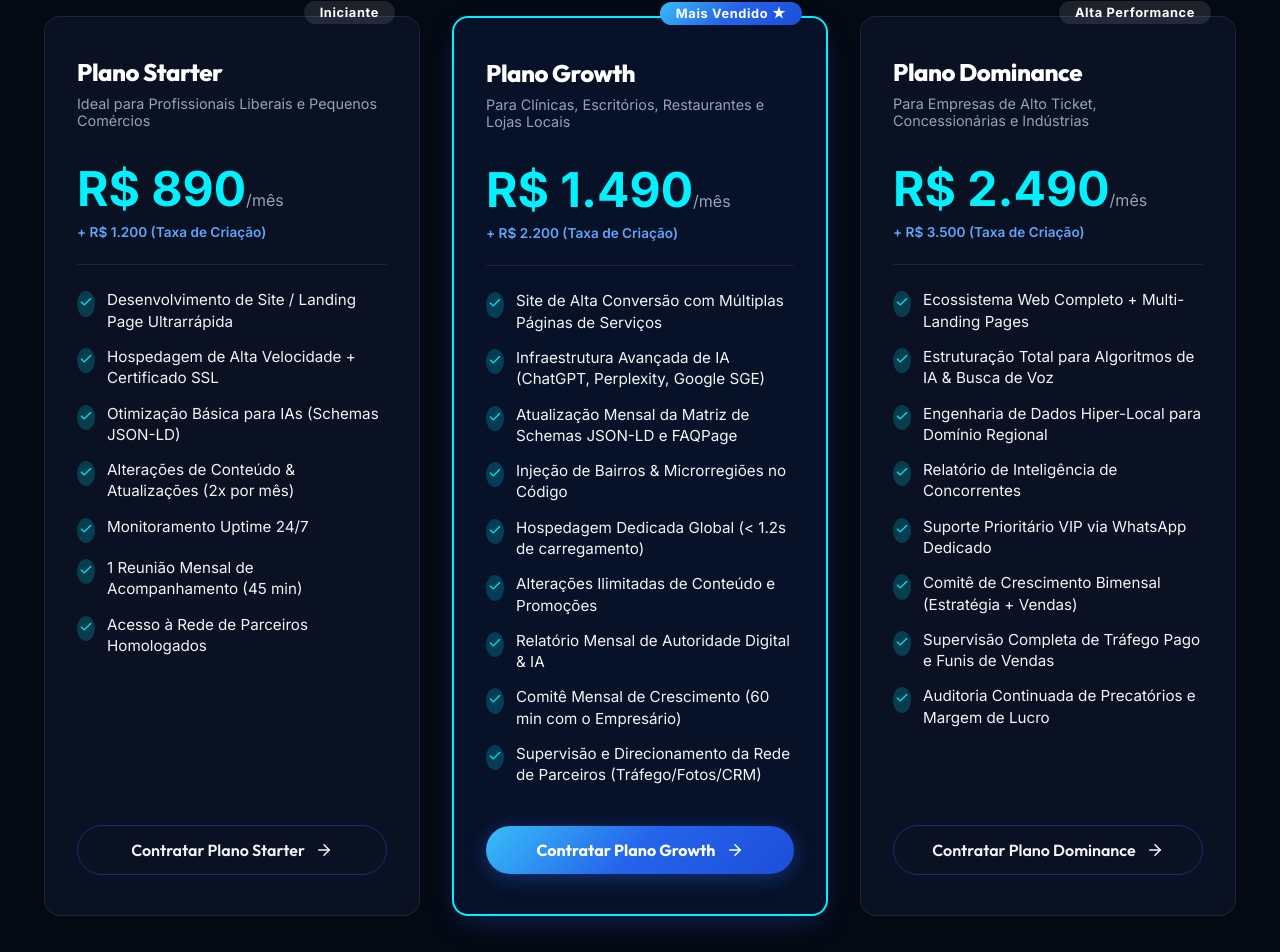
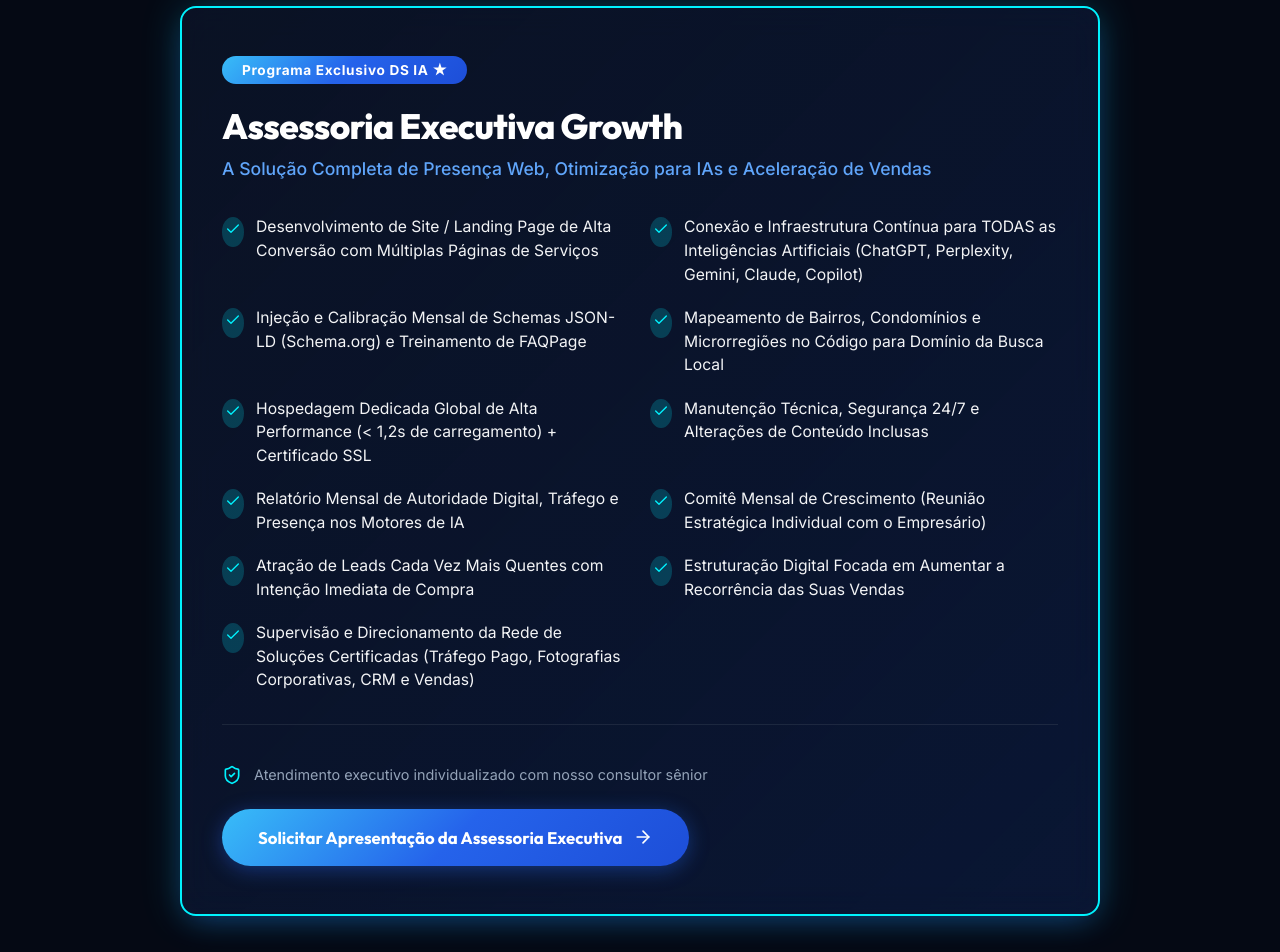
Before and after one commit to solau/nexus-consultoria-digital, a Next.js app: page / in a window 1280 px wide. Shown: the part 5638-6590 px from the top of the page. Built offline with nearby package versions, Linux system fonts and the light colour scheme.

Commit message:
feat: exibicao exclusiva da Assessoria Executiva Growth sem exibicao publica de precos

```diff
--- a/app/components/MonthlyPlans.jsx
+++ b/app/components/MonthlyPlans.jsx
@@ -1,93 +1,98 @@
 "use client";
 
 import { monthlyPackages } from "../data/monthlyPackages";
-import { Check, ArrowRight, Star } from "lucide-react";
+import { Check, ArrowRight, Star, Cpu, ShieldCheck, Zap, Flame, RefreshCw } from "lucide-react";
 
 export default function MonthlyPlans({ onOpenModal }) {
+  const growthPlan = monthlyPackages[0];
+
   return (
     <section id="planos" className="section-padding" style={{ position: "relative" }}>
       <div className="container">
 
-        <div style={{ textAlign: "center", maxWidth: "800px", margin: "0 auto 60px auto" }}>
+        <div style={{ textAlign: "center", maxWidth: "800px", margin: "0 auto 50px auto" }}>
           <div className="badge-blue">
-            <Star size={16} /> Planos Mensais Recorrentes DS IA
+            <Star size={16} /> Acompanhamento Executivo Contínuo
           </div>
           <h2 style={{ fontSize: "2.5rem", fontWeight: 800, marginBottom: "16px" }}>
-            Investimento Transparente em <span className="cyan-text">Tecnologia & IA</span>
+            A Solução Definitiva de <span className="cyan-text">Tecnologia & Aceleração</span>
           </h2>
           <p style={{ color: "var(--text-muted)", fontSize: "1.1rem" }}>
-            Desenvolvimento do site, hospedagem de alta velocidade, infraestrutura contínua de IA e acompanhamento executivo.
+            Tudo o que a sua empresa precisa para dominar as buscas de IA, atrair leads quentes e aumentar a recorrência de vendas em um único programa de assessoria.
           </p>
         </div>
 
-        <div className="grid-3" style={{ alignItems: "stretch" }}>
-          {monthlyPackages.map((pkg) => (
+        <div style={{ maxWidth: "920px", margin: "0 auto" }}>
+
           <div
-              key={pkg.id}
             className="glass-card"
             style={{
-                padding: "40px 32px",
-                display: "flex",
-                flexDirection: "column",
-                position: "relative",
-                border: pkg.highlight ? "2px solid var(--blue-cyan)" : "1px solid var(--border-glass)",
-                background: pkg.highlight ? "rgba(37, 99, 235, 0.1)" : "var(--bg-glass)",
-                boxShadow: pkg.highlight ? "var(--shadow-blue)" : "none"
+              padding: "48px 40px",
+              border: "2px solid var(--blue-cyan)",
+              background: "linear-gradient(135deg, rgba(11, 19, 38, 0.9) 0%, rgba(37, 99, 235, 0.15) 100%)",
+              boxShadow: "var(--shadow-blue), 0 0 40px rgba(0, 242, 254, 0.2)",
+              position: "relative"
             }}
           >
-              {pkg.badge && (
+
             <div style={{
-                  position: "absolute",
-                  top: "-16px",
-                  right: "24px",
-                  background: pkg.highlight ? "var(--blue-gradient)" : "rgba(255,255,255,0.1)",
+              display: "inline-flex",
+              alignItems: "center",
+              gap: "8px",
+              background: "var(--blue-gradient)",
               color: "#ffffff",
-                  padding: "4px 16px",
+              padding: "6px 20px",
               borderRadius: "var(--radius-full)",
-                  fontSize: "0.8rem",
+              fontSize: "0.85rem",
               fontWeight: 800,
-                  letterSpacing: "0.05em"
+              letterSpacing: "0.05em",
+              marginBottom: "20px"
             }}>
-                  {pkg.badge}
+              {growthPlan.badge}
             </div>
-              )}
 
-              <h3 style={{ fontSize: "1.5rem", fontWeight: 800, color: "#fff", marginBottom: "8px" }}>
-                {pkg.name}
+            <h3 style={{ fontSize: "2.2rem", fontWeight: 800, color: "#fff", marginBottom: "10px" }}>
+              {growthPlan.name}
             </h3>
-              <p style={{ fontSize: "0.9rem", color: "var(--text-muted)", marginBottom: "24px", minHeight: "40px" }}>
-                {pkg.subtitle}
+            <p style={{ fontSize: "1.1rem", color: "var(--blue-light)", marginBottom: "36px", fontWeight: 500 }}>
+              {growthPlan.subtitle}
             </p>
 
-              <div style={{ marginBottom: "24px", paddingBottom: "24px", borderBottom: "1px solid var(--border-glass)" }}>
-                <span style={{ fontSize: "3rem", fontWeight: 900, color: "var(--blue-cyan)" }}>{pkg.price}</span>
-                <span style={{ fontSize: "1rem", color: "var(--text-muted)" }}>{pkg.period}</span>
-                <span style={{ display: "block", fontSize: "0.85rem", color: "var(--blue-light)", marginTop: "6px", fontWeight: 600 }}>
-                  + {pkg.setup}
-                </span>
+            <div style={{
+              display: "grid",
+              gridTemplateColumns: "repeat(2, 1fr)",
+              gap: "20px",
+              marginBottom: "40px",
+              paddingBottom: "32px",
+              borderBottom: "1px solid var(--border-glass)"
+            }}>
+              {growthPlan.features.map((feat, idx) => (
+                <div key={idx} style={{ display: "flex", alignItems: "flex-start", gap: "12px", fontSize: "0.98rem", color: "var(--text-main)", lineHeight: 1.5 }}>
+                  <div style={{ background: "rgba(0, 242, 254, 0.2)", borderRadius: "50%", padding: "3px", flexShrink: 0, marginTop: "2px" }}>
+                    <Check size={16} color="var(--blue-cyan)" />
+                  </div>
+                  <span>{feat}</span>
+                </div>
+              ))}
             </div>
 
-              <ul style={{ listStyle: "none", display: "flex", flexDirection: "column", gap: "14px", marginBottom: "40px", flexGrow: 1 }}>
-                {pkg.features.map((feat, idx) => (
-                  <li key={idx} style={{ display: "flex", alignItems: "flex-start", gap: "12px", fontSize: "0.95rem", color: "var(--text-main)", lineHeight: 1.4 }}>
-                    <div style={{ background: "rgba(0, 242, 254, 0.2)", borderRadius: "50%", padding: "2px", flexShrink: 0, marginTop: "2px" }}>
-                      <Check size={14} color="var(--blue-cyan)" />
+            <div style={{ display: "flex", alignItems: "center", justifyContent: "space-between", flexWrap: "wrap", gap: "24px" }}>
+              <div style={{ display: "flex", alignItems: "center", gap: "12px", color: "var(--text-muted)", fontSize: "0.9rem" }}>
+                <ShieldCheck size={20} color="var(--blue-cyan)" />
+                <span>Atendimento executivo individualizado com nosso consultor sênior</span>
               </div>
-                    <span>{feat}</span>
-                  </li>
-                ))}
-              </ul>
 
               <button
-                className={pkg.highlight ? "btn-blue" : "btn-outline"}
+                className="btn-blue"
                 onClick={onOpenModal}
-                style={{ width: "100%", justifyContent: "center" }}
+                style={{ padding: "18px 36px", fontSize: "1.05rem" }}
               >
-                Contratar {pkg.name} <ArrowRight size={18} />
+                {growthPlan.callToAction} <ArrowRight size={20} />
               </button>
+            </div>
 
           </div>
-          ))}
+
         </div>
 
       </div>
--- a/app/data/monthlyPackages.js
+++ b/app/data/monthlyPackages.js
@@ -1,62 +1,23 @@
 export const monthlyPackages = [
   {
-    id: "starter",
-    name: "Plano Starter",
-    subtitle: "Ideal para Profissionais Liberais e Pequenos Comércios",
-    price: "R$ 890",
-    period: "/mês",
-    setup: "R$ 1.200 (Taxa de Criação)",
-    highlight: false,
-    badge: "Iniciante",
+    id: "growth",
+    name: "Assessoria Executiva Growth",
+    subtitle: "A Solução Completa de Presença Web, Otimização para IAs e Aceleração de Vendas",
+    highlight: true,
+    badge: "Programa Exclusivo DS IA ★",
+    callToAction: "Solicitar Apresentação da Assessoria Executiva",
     features: [
-      "Desenvolvimento de Site / Landing Page Ultrarrápida",
-      "Hospedagem de Alta Velocidade + Certificado SSL",
-      "Otimização Básica para IAs (Schemas JSON-LD)",
-      "Alterações de Conteúdo & Atualizações (2x por mês)",
-      "Monitoramento Uptime 24/7",
-      "1 Reunião Mensal de Acompanhamento (45 min)",
-      "Acesso à Rede de Parceiros Homologados"
-    ]
-  },
-  {
-    id: "growth",
-    name: "Plano Growth",
-    subtitle: "Para Clínicas, Escritórios, Restaurantes e Lojas Locais",
-    price: "R$ 1.490",
-    period: "/mês",
-    setup: "R$ 2.200 (Taxa de Criação)",
-    highlight: true,
-    badge: "Mais Vendido ★",
-    features: [
-      "Site de Alta Conversão com Múltiplas Páginas de Serviços",
-      "Infraestrutura Avançada de IA (ChatGPT, Perplexity, Google SGE)",
-      "Atualização Mensal da Matriz de Schemas JSON-LD e FAQPage",
-      "Injeção de Bairros & Microrregiões no Código",
-      "Hospedagem Dedicada Global (< 1.2s de carregamento)",
-      "Alterações Ilimitadas de Conteúdo e Promoções",
-      "Relatório Mensal de Autoridade Digital & IA",
-      "Comitê Mensal de Crescimento (60 min com o Empresário)",
-      "Supervisão e Direcionamento da Rede de Parceiros (Tráfego/Fotos/CRM)"
-    ]
-  },
-  {
-    id: "dominance",
-    name: "Plano Dominance",
-    subtitle: "Para Empresas de Alto Ticket, Concessionárias e Indústrias",
-    price: "R$ 2.490",
-    period: "/mês",
-    setup: "R$ 3.500 (Taxa de Criação)",
-    highlight: false,
-    badge: "Alta Performance",
-    features: [
-      "Ecossistema Web Completo + Multi-Landing Pages",
-      "Estruturação Total para Algoritmos de IA & Busca de Voz",
-      "Engenharia de Dados Hiper-Local para Domínio Regional",
-      "Relatório de Inteligência de Concorrentes",
-      "Suporte Prioritário VIP via WhatsApp Dedicado",
-      "Comitê de Crescimento Bimensal (Estratégia + Vendas)",
-      "Supervisão Completa de Tráfego Pago e Funis de Vendas",
-      "Auditoria Continuada de Precatórios e Margem de Lucro"
+      "Desenvolvimento de Site / Landing Page de Alta Conversão com Múltiplas Páginas de Serviços",
+      "Conexão e Infraestrutura Contínua para TODAS as Inteligências Artificiais (ChatGPT, Perplexity, Gemini, Claude, Copilot)",
+      "Injeção e Calibração Mensal de Schemas JSON-LD (Schema.org) e Treinamento de FAQPage",
+      "Mapeamento de Bairros, Condomínios e Microrregiões no Código para Domínio da Busca Local",
+      "Hospedagem Dedicada Global de Alta Performance (< 1,2s de carregamento) + Certificado SSL",
+      "Manutenção Técnica, Segurança 24/7 e Alterações de Conteúdo Inclusas",
+      "Relatório Mensal de Autoridade Digital, Tráfego e Presença nos Motores de IA",
+      "Comitê Mensal de Crescimento (Reunião Estratégica Individual com o Empresário)",
+      "Atração de Leads Cada Vez Mais Quentes com Intenção Imediata de Compra",
+      "Estruturação Digital Focada em Aumentar a Recorrência das Suas Vendas",
+      "Supervisão e Direcionamento da Rede de Soluções Certificadas (Tráfego Pago, Fotografias Corporativas, CRM e Vendas)"
     ]
   }
 ];
```
Also changed, not shown: 1 other file (tests, documents, lock files or other folders). Lines whose indentation alone changed are shown as unchanged.
